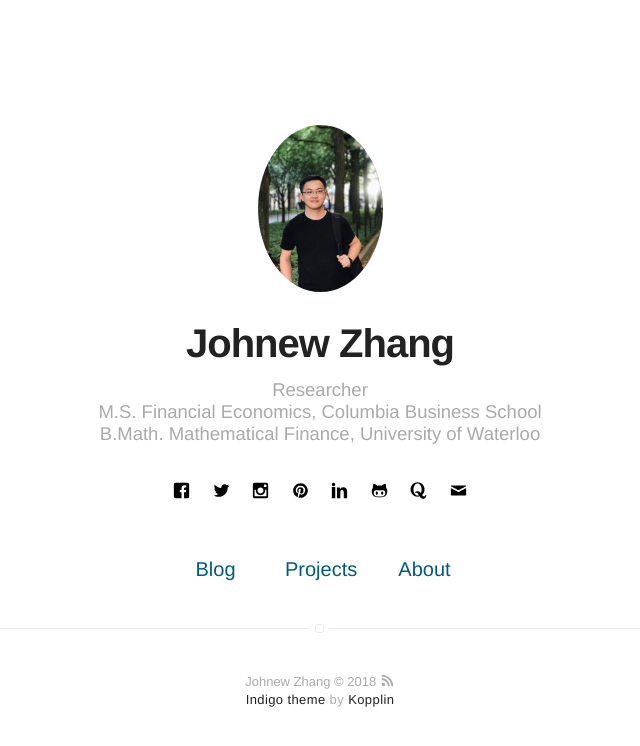
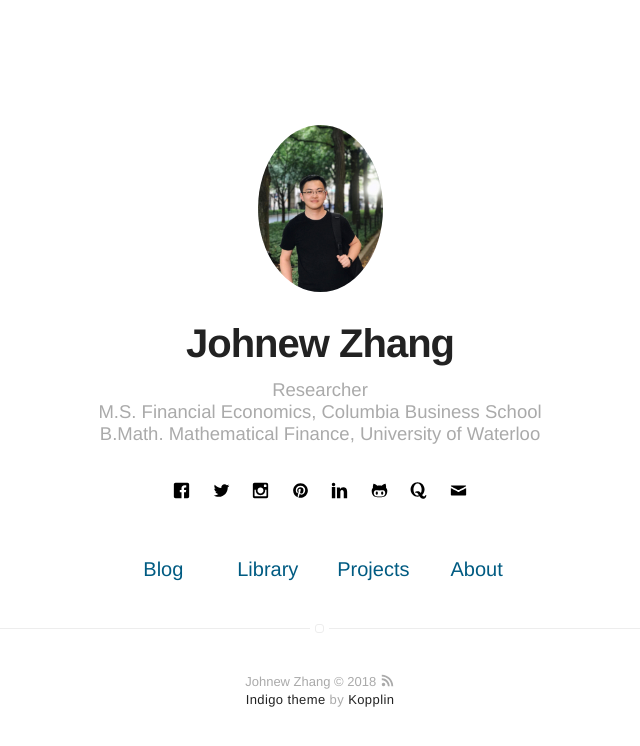
Before and after one commit to WizardKingZ/WizardKingZ.github.io, a Jekyll site: the page built from index.html, in a window 1280 px wide. Shown: the top 746 px of the page, without its empty margins (320-960 px from the left). Built offline with Jekyll 4.4.1, drawn with Linux system fonts in a browser that asks for light colours.

Commit message:
Add files via upload

```diff
--- a/_includes/header.html
+++ b/_includes/header.html
@@ -1,5 +1,6 @@
 {% if page.title == "Home"
    or page.title == "Blog"
+   or page.title == "Library"
    or page.title == "Projects"
    or page.title == "Tags"
 %}{% assign showHeader = true %}{% endif %}
--- a/_includes/nav.html
+++ b/_includes/nav.html
@@ -10,6 +10,14 @@
             {% if page.title != "Blog" %}
                 <li class="item">
                     <a class="link" href="{{ site.url }}/blog">Blog</a>
+                </li>
+            {% endif %}
+        {% endif %}
+
+        {% if site.library == true %}
+            {% if page.title != "Library" %}
+                <li class="item">
+                    <a class="link" href="{{ site.url }}/library">Library</a>
                 </li>
             {% endif %}
         {% endif %}
```
